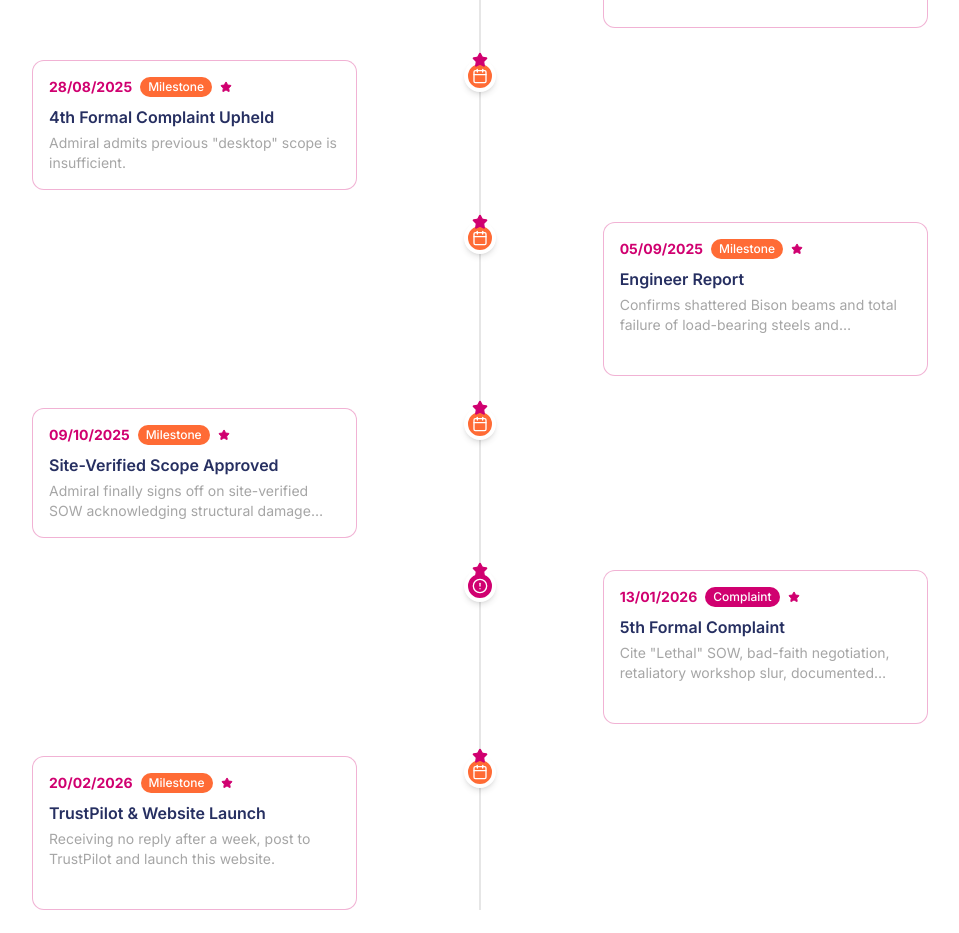
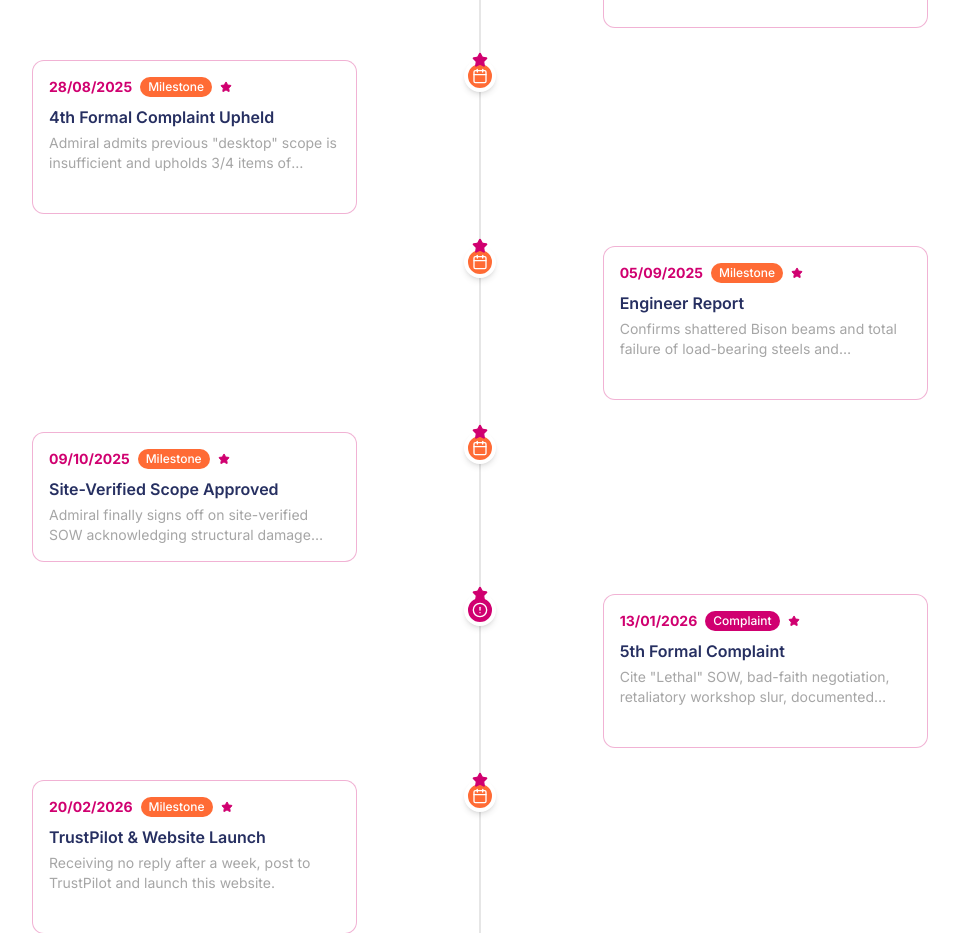
Before and after one commit to jamiejk/admiral-story, a React (Vite) app: page /#/ in a window 1280 px wide. Shown: the part 4760-5693 px from the top of the page, without its empty margins (160-1119 px from the left). Built offline with nearby package versions, Linux system fonts and the light colour scheme.

Commit message:
Update timeline text for 4th Formal Complaint Upheld

```diff
--- a/src/data/timeline.ts
+++ b/src/data/timeline.ts
@@ -338,8 +338,9 @@
     id: 38,
     date: '28/08/2025',
     title: '4th Formal Complaint Upheld',
-    description: 'Admiral admits previous "desktop" scope is insufficient.',
+    description: 'Admiral admits previous "desktop" scope is insufficient and upholds 3/4 items of complaint.',
     category: 'milestone',
+    fullDetails: 'Admiral upholds 3/4 items of my fourth formal complaint, formally admitting the systemic failures that characterized the preceding months.\n\nKey Admissions and Findings:\n\n• Admiral admitted the original Scope of Works (SOW) was "insufficient", that critical items were omitted and that the reliance on a desktop exercise—conducted without a physical site visit—resulted in an inaccurate assessment of the damage.\n\n• Enforced Settlement Corrected: The unilateral payment of £33,790 issued on June 10, 2025 was formally re-classified as an interim payment rather than a settlement.\n\n• Admiral acknowledged that their actions contributed to an "unfair" and "complex journey" for the policyholder, failing to meet the standards expected under the FCA’s Principle of Treating Customers Fairly.\n\nInterest and Compensation: As a result of these documented delays, Admiral awarded compensation including 8% interest on the settlement funds dating back to February 1, 2025—the point at which they admitted they should have been in a position to settle.',
     isKey: true,
   },
   {
```
